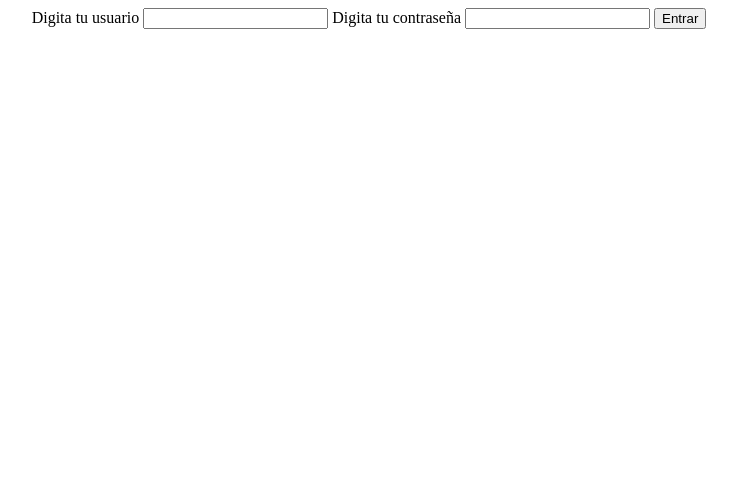
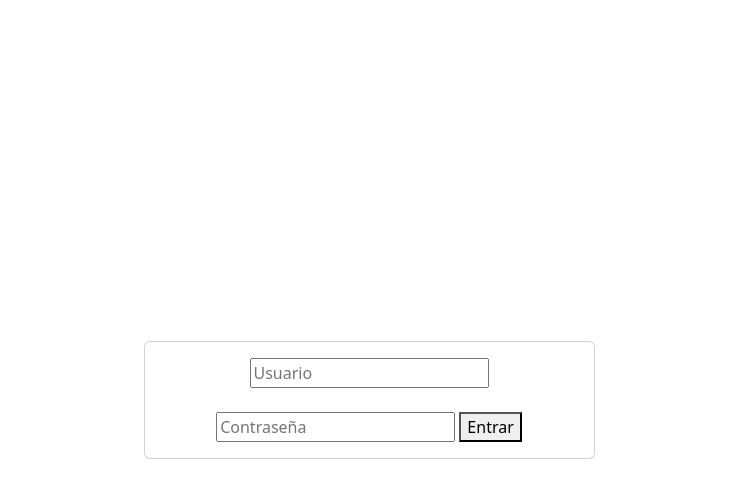
Before and after one commit to c8kepler/hesoyam_pixel, a plain HTML site: page pages/login.html in a window 1280 px wide. Shown: the whole page, without its empty margins (271-1008 px from the left). Drawn offline with nearby package versions, Linux system fonts and the light colour scheme.

Commit message:
feat: centrar tarjeta de login

```diff
--- a/pages/login.html
+++ b/pages/login.html
@@ -4,20 +4,41 @@
     <meta charset="UTF-8">
     <meta name="viewport" content="width=device-width, initial-scale=1.0">
     <title>Document</title>
+
+    <link rel="stylesheet" href="https://cdn.jsdelivr.net/npm/bootstrap@5.3.9/dist/css/bootstrap.min.css">
 </head>
 <body>
 
-    <form action="post" style="text-align: center;">
+    <div class="container">
 
-        <label for="user">Digita tu usuario</label>
-        <input type="text" id="user" required>
+        <div class="row d-flex justify-content-center align-items-center vh-100">
 
-        <label for="password">Digita tu contraseña</label>
-        <input type="text" id="password" required>
+            <div class="col-md-6 col-lg-5">
 
-        <button type="submit">Entrar</button>
+                <div class="card">
 
-    </form>
+                    <div class="card-body">
+
+                        <form action="post" class="text-center">
+
+                            <input type="text" id="user" placeholder="Usuario" required>
+
+                            <input type="text" id="password" placeholder="Contraseña" required>
+
+                            <button type="submit" class="mt-4">Entrar</button>
+
+                        </form>
+
+                    </div>
+
+                </div>
+
+            </div>
+
+        </div>
+
+
+    </div>
 
 </body>
 </html>
```
